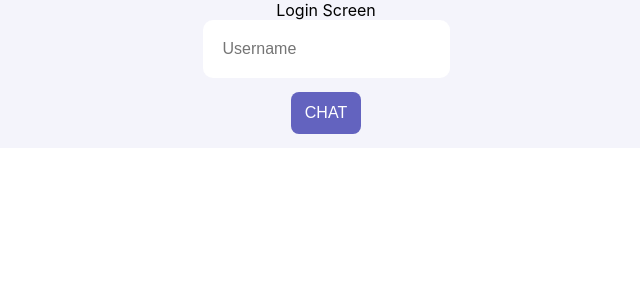
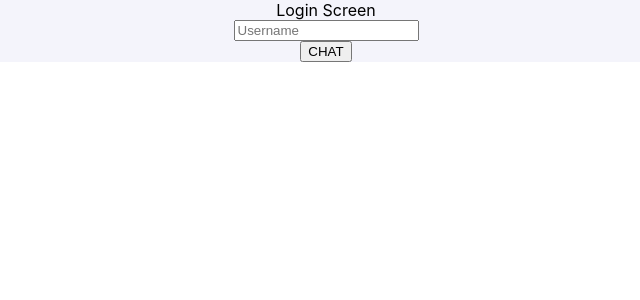
Before and after one commit to MarkoRadev/chat-app-v2, a React (Create React App) app: page / in a window 1280 px wide. Shown: the top 300 px of the page, without its empty margins (314-954 px from the left). Built offline with nearby package versions, Linux system fonts and the light colour scheme; the HTML template or start-up script is replaced by a standard one.

Commit message:
mi css modified

```diff
--- a/src/components/MessageInput/MessageInput.css
+++ b/src/components/MessageInput/MessageInput.css
@@ -1,4 +1,4 @@
-form {
+.mi-form {
     display: flex;
     width: 100%;
     background: white;
@@ -6,7 +6,7 @@ form {
     border-radius: 10px;
 }
 
-input {
+.message-input {
     font-size: 16px;
     border: 0;
     outline: none;
@@ -15,7 +15,7 @@ input {
     border-radius: 10px;
 }
 
-button {
+.mi-button {
     padding: 12px 14px;
     font-size: 16px;
     background-color: #6363bf;
--- a/src/components/MessageInput/MessageInput.js
+++ b/src/components/MessageInput/MessageInput.js
@@ -17,8 +17,9 @@ function MessageInput({ onSendMessage }) {
 
     return (
         <div>
-            <form onSubmit={e => onSubmit(e)}>
+            <form className="mi-form" onSubmit={e => onSubmit(e)}>
                 <input
+                    className="message-input"
                     name="message"
                     onChange={e => onChange(e)}
                     value={text}
@@ -26,7 +27,7 @@ function MessageInput({ onSendMessage }) {
                     placeholder='Enter your message and press ENTER'
                     autoFocus
                 />
-                <button>Send</button>
+                <button className="mi-button">Send</button>
             </form>
         </div>
     );
```
